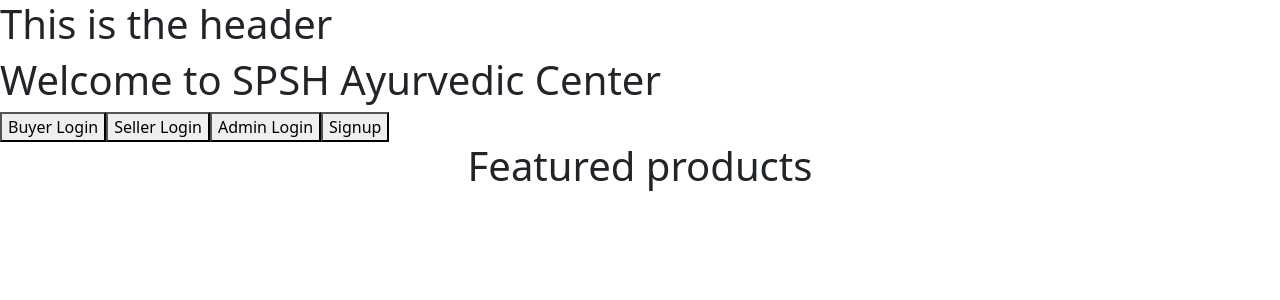
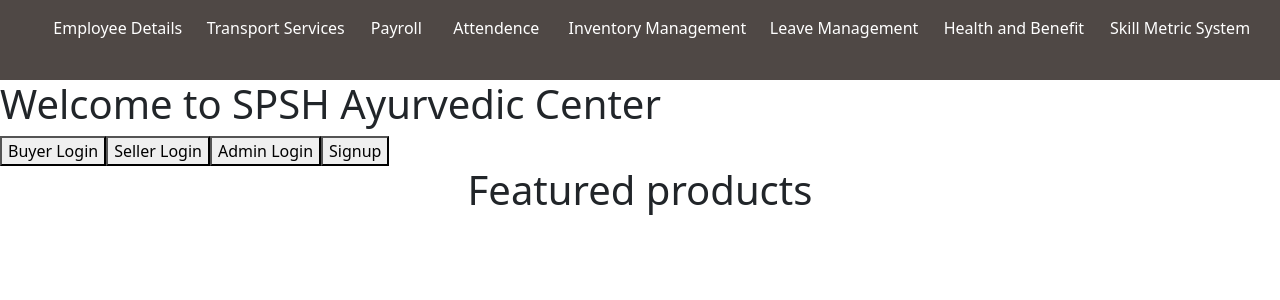
Before and after one commit to PoornaSenadheera100/SPSH-Ayurvedic-Center, a React (Create React App) app in the folder frontend/: page / in a window 1280 px wide. Shown: the top 300 px of the page. Built offline with nearby package versions, Linux system fonts and the light colour scheme.

Commit message:
commit header.js changes

```diff
--- a/frontend/src/components/Header.js
+++ b/frontend/src/components/Header.js
@@ -2,6 +2,47 @@ import React from 'react';
 
 export default function Header(){
     return(
-        <h1>This is the header</h1>
+<div>
+        <nav className="navbar navbar-expand-lg" style={{backgroundColor:"#4F4845"}}>
+          <div className="container-fluid">
+
+            <button className="navbar-toggler" type="button" data-bs-toggle="collapse" data-bs-target="#navbarSupportedContent" aria-controls="navbarSupportedContent" aria-expanded="false" aria-label="Toggle navigation">
+              <span className="navbar-toggler-icon"></span>
+            </button>
+            <div className="collapse navbar-collapse" id="navbarSupportedContent">
+              <ul className="navbar-nav me-auto mb-2 mb-lg-0" style={{margin:"center"}}>
+                <li className="nav-item">
+                  <a className="nav-link active" aria-current="page" href="/" style={{color:"white"}}>&nbsp;&nbsp;&nbsp;&nbsp;&nbsp;&nbsp;&nbsp;&nbsp;Employee Details &nbsp;&nbsp;&nbsp;&nbsp;</a>
+                </li>
+                <li className="nav-item">
+                  <a className="nav-link" href="/transport" style={{color:"white"}}>Transport Services &nbsp;&nbsp;&nbsp;&nbsp;</a>
+                </li>
+                <li className="nav-item">
+                  <a className="nav-link" href="/payroll" style={{color:"white"}}>Payroll &nbsp;&nbsp;&nbsp;&nbsp;</a>
+                </li>
+                <li className="nav-item">
+                  <a className="nav-link" href="/attendence" style={{color:"white"}}>Attendence &nbsp;&nbsp;&nbsp;&nbsp;</a>
+                </li>
+                <li className="nav-item">
+                  <a className="nav-link" href="/inventory" style={{color:"white"}}>Inventory Management &nbsp;&nbsp;&nbsp;&nbsp;</a>
+                </li>
+                <li className="nav-item">
+                  <a className="nav-link" href="/leave" style={{color:"white"}}>Leave Management &nbsp;&nbsp;&nbsp;&nbsp;</a>
+                </li>
+                <li className="nav-item">
+                  <a className="nav-link" href="/health" style={{color:"white"}}>Health and Benefit &nbsp;&nbsp;&nbsp;&nbsp;</a>
+                </li>
+                <li className="nav-item">
+                  <a className="nav-link" href="/skillmetric" style={{color:"white"}}>Skill Metric System &nbsp;&nbsp;&nbsp;&nbsp;</a>
+                </li>
+              </ul>
+            </div>
+          </div>
+        </nav>
+
+
+        </div>
+
+
     )
 }
```
